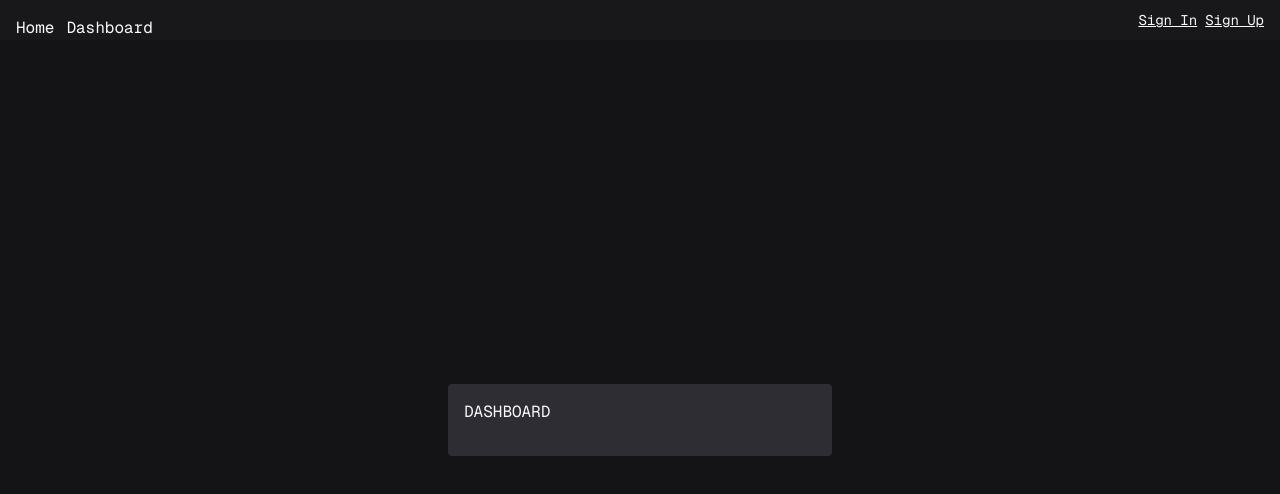
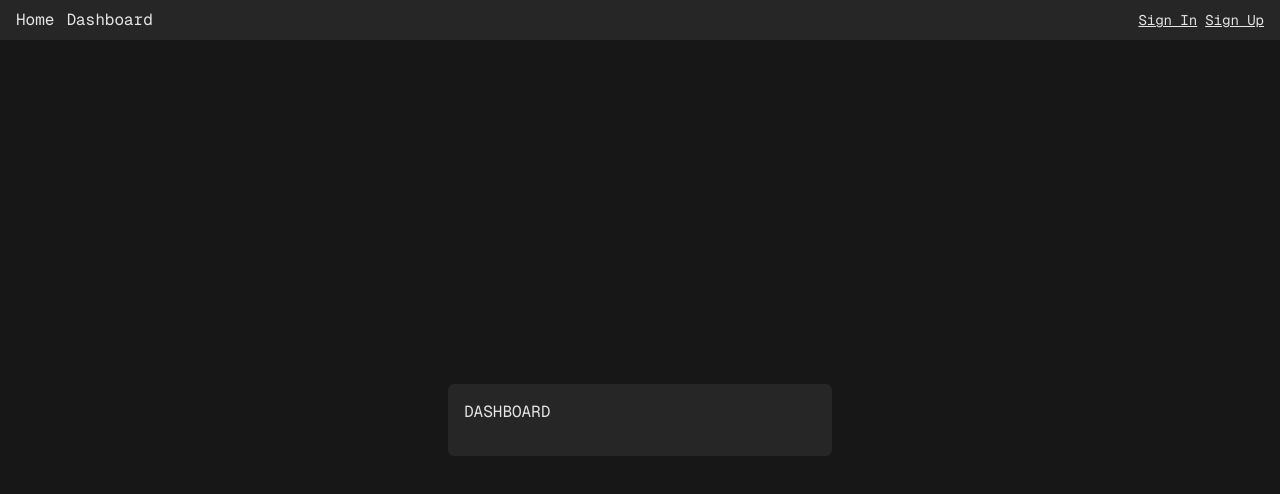
Before and after one commit to RaffDv/Money-Spend, a Next.js app in the folder apps/web/: page /dashboard in a window 1280 px wide. Shown: the top 494 px of the page. Built offline with nearby package versions, Linux system fonts and the light colour scheme; no server answers.

Commit message:
style(web): change theme

```diff
--- a/apps/web/app/auth/login/page.tsx
+++ b/apps/web/app/auth/login/page.tsx
@@ -20,12 +20,12 @@ const Page = () => {
 				<CardHeader>
 					<CardTitle>Login Page</CardTitle>
 				</CardHeader>
-				<CardContent>
+				<CardContent className="flex flex-col items-center justify-center">
 					<SignInForm />
-					<div className="flex w-full items-center gap-4">
-						<Separator className="bg-secondary flex-1" />
+					<div className="flex w-full items-center gap-4 mb-2">
+						<Separator className="bg-border flex-1" />
 						<span className="text-muted-foreground text-sm px-2">or</span>
-						<Separator className="bg-secondary flex-1" />
+						<Separator className="bg-border flex-1" />
 					</div>
 					<GoogleLoginButton />
 				</CardContent>
--- a/apps/web/app/globals.css
+++ b/apps/web/app/globals.css
@@ -38,68 +38,194 @@
 	--color-sidebar-accent-foreground: var(--sidebar-accent-foreground);
 	--color-sidebar-border: var(--sidebar-border);
 	--color-sidebar-ring: var(--sidebar-ring);
+	--font-sans: Inter, sans-serif;
+	--font-mono: JetBrains Mono, monospace;
+	--font-serif: Source Serif 4, serif;
+	--radius: 0.375rem;
+	--tracking-tighter: calc(var(--tracking-normal) - 0.05em);
+	--tracking-tight: calc(var(--tracking-normal) - 0.025em);
+	--tracking-wide: calc(var(--tracking-normal) + 0.025em);
+	--tracking-wider: calc(var(--tracking-normal) + 0.05em);
+	--tracking-widest: calc(var(--tracking-normal) + 0.1em);
+	--tracking-normal: var(--tracking-normal);
+	--shadow-2xl: var(--shadow-2xl);
+	--shadow-xl: var(--shadow-xl);
+	--shadow-lg: var(--shadow-lg);
+	--shadow-md: var(--shadow-md);
+	--shadow: var(--shadow);
+	--shadow-sm: var(--shadow-sm);
+	--shadow-xs: var(--shadow-xs);
+	--shadow-2xs: var(--shadow-2xs);
+	--spacing: var(--spacing);
+	--letter-spacing: var(--letter-spacing);
+	--shadow-offset-y: var(--shadow-offset-y);
+	--shadow-offset-x: var(--shadow-offset-x);
+	--shadow-spread: var(--shadow-spread);
+	--shadow-blur: var(--shadow-blur);
+	--shadow-opacity: var(--shadow-opacity);
+	--color-shadow-color: var(--shadow-color);
+	--color-destructive-foreground: var(--destructive-foreground);
 }
 
 :root {
-	--background: hsl(240, 8%, 95%);
-	--foreground: hsl(240, 8%, 5%);
+	--background: oklch(1.0000 0 0);
+	--foreground: oklch(0.3211 0 0);
 
-	--card: hsl(240, 10%, 94%);
-	--card-foreground: hsl(240, 8%, 5%);
+	--card: oklch(1.0000 0 0);
+	--card-foreground: oklch(0.3211 0 0);
 
-	--popover: hsl(240, 10%, 94%);
-	--popover-foreground: hsl(240, 8%, 5%);
+	--popover: oklch(1.0000 0 0);
+	--popover-foreground: oklch(0.3211 0 0);
 
-	--primary: hsl(240, 40%, 82%);
-	--primary-foreground: hsl(240, 9%, 2%);
+	--primary: oklch(0.6232 0.1879 285.9079);
+	--primary-foreground: oklch(1.0000 0 0);
 
-	--secondary: hsl(240, 12%, 91%);
-	--secondary-foreground: hsl(240, 8%, 5%);
+	--secondary: oklch(0.9677 0.0027 286.3502);
+	--secondary-foreground: oklch(0.4474 0.0261 282.4624);
 
-	--muted: hsl(240, 8%, 91%);
-	--muted-foreground: hsl(240, 9%, 45%);
+	--muted: oklch(0.9854 0.0013 286.3758);
+	--muted-foreground: oklch(0.5513 0.0231 288.6781);
 
-	--accent: hsl(240, 8%, 91%);
-	--accent-foreground: hsl(240, 8%, 5%);
+	--accent: oklch(0.9514 0.0241 285.9328);
+	--accent-foreground: oklch(0.3789 0.1387 291.6145);
 
-	--destructive: hsl(0, 84%, 60%);
-	--destructive-foreground: hsl(0, 0%, 98%);
+	--destructive: oklch(0.6368 0.2078 25.3313);
+	--destructive-foreground: oklch(1.0000 0 0);
 
-	--border: hsl(240, 9%, 87%);
-	--input: hsl(240, 9%, 80%);
-	--ring: hsl(240, 36%, 72%);
+	--border: oklch(0.9271 0.0068 295.4441);
+	--input: oklch(0.9271 0.0068 295.4441);
+	--ring: oklch(0.6232 0.1879 285.9079);
 
-	--radius: 0.5rem;
+	--radius: 0.375rem;
+
+	--chart-1: oklch(0.6232 0.1879 285.9079);
+
+	--chart-2: oklch(0.5462 0.2162 289.0580);
+
+	--chart-3: oklch(0.4876 0.2170 290.4026);
+
+	--chart-4: oklch(0.4238 0.1811 291.9288);
+
+	--chart-5: oklch(0.3789 0.1387 291.6145);
+
+	--sidebar: oklch(0.9854 0.0013 286.3758);
+
+	--sidebar-foreground: oklch(0.3211 0 0);
+
+	--sidebar-primary: oklch(0.6232 0.1879 285.9079);
+
+	--sidebar-primary-foreground: oklch(1.0000 0 0);
+
+	--sidebar-accent: oklch(0.9514 0.0241 285.9328);
+
+	--sidebar-accent-foreground: oklch(0.3789 0.1387 291.6145);
+
+	--sidebar-border: oklch(0.9271 0.0068 295.4441);
+
+	--sidebar-ring: oklch(0.6232 0.1879 285.9079);
+
+	--font-sans: Inter, sans-serif;
+
+	--font-serif: Source Serif 4, serif;
+
+	--font-mono: JetBrains Mono, monospace;
+
+	--shadow-color: oklch(0 0 0);
+
+	--shadow-opacity: 0.1;
+
+	--shadow-blur: 3px;
+
+	--shadow-spread: 0px;
+
+	--shadow-offset-x: 0;
+
+	--shadow-offset-y: 1px;
+
+	--letter-spacing: 0em;
+
+	--spacing: 0.25rem;
+
+	--shadow-2xs: 0 1px 3px 0px hsl(0 0% 0% / 0.05);
+
+	--shadow-xs: 0 1px 3px 0px hsl(0 0% 0% / 0.05);
+
+	--shadow-sm: 0 1px 3px 0px hsl(0 0% 0% / 0.10), 0 1px 2px -1px hsl(0 0% 0% / 0.10);
+
+	--shadow: 0 1px 3px 0px hsl(0 0% 0% / 0.10), 0 1px 2px -1px hsl(0 0% 0% / 0.10);
+
+	--shadow-md: 0 1px 3px 0px hsl(0 0% 0% / 0.10), 0 2px 4px -1px hsl(0 0% 0% / 0.10);
+
+	--shadow-lg: 0 1px 3px 0px hsl(0 0% 0% / 0.10), 0 4px 6px -1px hsl(0 0% 0% / 0.10);
+
+	--shadow-xl: 0 1px 3px 0px hsl(0 0% 0% / 0.10), 0 8px 10px -1px hsl(0 0% 0% / 0.10);
+
+	--shadow-2xl: 0 1px 3px 0px hsl(0 0% 0% / 0.25);
+
+	--tracking-normal: 0em;
 }
 
 .dark {
-	--background: hsl(260, 7%, 8%);
-	--foreground: hsl(300, 9%, 98%);
+	--background: oklch(0.2046 0 0);
+	--foreground: oklch(0.9219 0 0);
 
-	--card: hsl(240, 6%, 10%);
-	--card-foreground: hsl(300, 9%, 98%);
+	--card: oklch(0.2686 0 0);
+	--card-foreground: oklch(0.9219 0 0);
 
-	--popover: hsl(240, 6%, 10%);
-	--popover-foreground: hsl(300, 9%, 98%);
+	--popover: oklch(0.2686 0 0);
+	--popover-foreground: oklch(0.9219 0 0);
 
-	--primary: hsl(254, 20%, 34%);
-	--primary-foreground: hsl(300, 9%, 98%);
+	--primary: oklch(0.6232 0.1879 285.9079);
+	--primary-foreground: oklch(1.0000 0 0);
 
-	--secondary: hsl(255, 8%, 19%);
-	--secondary-foreground: hsl(300, 9%, 98%);
+	--secondary: oklch(0.2686 0 0);
+	--secondary-foreground: oklch(0.9219 0 0);
 
-	--muted: hsl(251, 7%, 29%);
-	--muted-foreground: hsl(255, 8%, 49%);
+	--muted: oklch(0.2686 0 0);
+	--muted-foreground: oklch(0.7155 0 0);
 
-	--accent: hsl(254, 71%, 19%);
-	--accent-foreground: hsl(300, 9%, 98%);
+	--accent: oklch(0.3789 0.1387 291.6145);
+	--accent-foreground: oklch(0.8831 0.0562 285.1912);
 
-	--destructive: hsl(0, 84%, 60%);
-	--destructive-foreground: hsl(0, 0%, 98%);
+	--destructive: oklch(0.6368 0.2078 25.3313);
+	--destructive-foreground: oklch(1.0000 0 0);
 
-	--border: hsl(252, 8%, 12%);
-	--input: hsl(255, 9%, 18%);
-	--ring: hsl(253, 20%, 40%);
+	--border: oklch(0.3715 0 0);
+	--input: oklch(0.3715 0 0);
+	--ring: oklch(0.6232 0.1879 285.9079);
+	--chart-1: oklch(0.7143 0.1434 285.3508);
+	--chart-2: oklch(0.6232 0.1879 285.9079);
+	--chart-3: oklch(0.5462 0.2162 289.0580);
+	--chart-4: oklch(0.4876 0.2170 290.4026);
+	--chart-5: oklch(0.4238 0.1811 291.9288);
+	--radius: 0.375rem;
+	--sidebar: oklch(0.2046 0 0);
+	--sidebar-foreground: oklch(0.9219 0 0);
+	--sidebar-primary: oklch(0.6232 0.1879 285.9079);
+	--sidebar-primary-foreground: oklch(1.0000 0 0);
+	--sidebar-accent: oklch(0.3789 0.1387 291.6145);
+	--sidebar-accent-foreground: oklch(0.8831 0.0562 285.1912);
+	--sidebar-border: oklch(0.3715 0 0);
+	--sidebar-ring: oklch(0.6232 0.1879 285.9079);
+	--font-sans: Inter, sans-serif;
+	--font-serif: Source Serif 4, serif;
+	--font-mono: JetBrains Mono, monospace;
+	--shadow-color: oklch(0 0 0);
+	--shadow-opacity: 0.1;
+	--shadow-blur: 3px;
+	--shadow-spread: 0px;
+	--shadow-offset-x: 0;
+	--shadow-offset-y: 1px;
+	--letter-spacing: 0em;
+	--spacing: 0.25rem;
+	--shadow-2xs: 0 1px 3px 0px hsl(0 0% 0% / 0.05);
+	--shadow-xs: 0 1px 3px 0px hsl(0 0% 0% / 0.05);
+	--shadow-sm: 0 1px 3px 0px hsl(0 0% 0% / 0.10), 0 1px 2px -1px hsl(0 0% 0% / 0.10);
+	--shadow: 0 1px 3px 0px hsl(0 0% 0% / 0.10), 0 1px 2px -1px hsl(0 0% 0% / 0.10);
+	--shadow-md: 0 1px 3px 0px hsl(0 0% 0% / 0.10), 0 2px 4px -1px hsl(0 0% 0% / 0.10);
+	--shadow-lg: 0 1px 3px 0px hsl(0 0% 0% / 0.10), 0 4px 6px -1px hsl(0 0% 0% / 0.10);
+	--shadow-xl: 0 1px 3px 0px hsl(0 0% 0% / 0.10), 0 8px 10px -1px hsl(0 0% 0% / 0.10);
+	--shadow-2xl: 0 1px 3px 0px hsl(0 0% 0% / 0.25);
 }
 
 @layer base {
@@ -108,6 +234,7 @@
 	}
 	body {
 		@apply bg-background text-foreground;
+    letter-spacing: var(--tracking-normal);
 	}
 }
 html,
--- a/apps/web/app/layout.tsx
+++ b/apps/web/app/layout.tsx
@@ -18,6 +18,7 @@ export const metadata: Metadata = {
 	description: "Generated by create next app",
 };
 
+export const dynamic = "force-dynamic";
 export default function RootLayout({
 	children,
 }: Readonly<{
--- a/apps/web/components/appBar.tsx
+++ b/apps/web/components/appBar.tsx
@@ -1,13 +1,11 @@
-import Link from "next/link";
-import { Card, CardContent } from "./ui/card";
 import UserHero from "./userHero";
 
 const AppBar = () => {
 	return (
-		<div className=" max-h-10 flex  bg-card p-4">
+		<div className=" max-h-10 flex  bg-card p-4 items-center">
 			<div className="space-x-3">
-				<Link href={"/"}>Home</Link>
-				<Link href={"/dashboard"}>Dashboard</Link>
+				<a href={"/"}>Home</a>
+				<a href={"/dashboard"}>Dashboard</a>
 			</div>
 			<UserHero />
 		</div>
--- a/apps/web/components/userHero.tsx
+++ b/apps/web/components/userHero.tsx
@@ -1,9 +1,6 @@
-// app/components/userHero.tsx (ou qualquer lugar que esteja em /app e não tenha "use client")
 import { getServerSession } from "next-auth";
 import { authOptions } from "@/lib/auth";
 import Link from "next/link";
-import { Button } from "./ui/button";
-import { signOut } from "next-auth/react";
 import LogoutButton from "./logoutButton";
 
 const UserHero = async () => {
@@ -18,10 +15,13 @@ const UserHero = async () => {
 				</>
 			) : (
 				<>
-					<Link href="/auth/login" className="underline text-sm">
+					<Link href="/auth/login" className="underline text-sm cursor-pointer">
 						Sign In
 					</Link>
-					<Link href="/auth/register" className="underline text-sm">
+					<Link
+						href="/auth/register"
+						className="underline text-sm cursor-pointer"
+					>
 						Sign Up
 					</Link>
 				</>
--- a/apps/web/lib/auth.ts
+++ b/apps/web/lib/auth.ts
@@ -10,6 +10,7 @@ import {
 export const authOptions: NextAuthOptions = {
 	session: {
 		strategy: "jwt",
+		maxAge: 2 * 60 * 60, //2 hrs
 	},
 	pages: {
 		signIn: "/auth/login",
@@ -74,10 +75,11 @@ export const authOptions: NextAuthOptions = {
 			if (user) {
 				return {
 					...token,
-					userId: user.id,
+					id: user.id,
 					access_token: user.access_token,
 					refresh_token: user.refresh_token,
 					accessTokenExpires: getTokenExpiration(user.access_token),
+					exp: getTokenExpiration(user.refresh_token),
 				};
 			}
 
@@ -85,9 +87,6 @@ export const authOptions: NextAuthOptions = {
 				// FIX: Multiple requests to api
 				return await refreshAccessToken(token);
 			}
-			console.log("----------------------------------");
-			console.log("valid");
-			console.log("----------------------------------");
 
 			return token;
 		},
--- a/apps/web/lib/utils.ts
+++ b/apps/web/lib/utils.ts
@@ -5,6 +5,7 @@ import utc from "dayjs/plugin/utc";
 import type { JWT } from "next-auth/jwt";
 import { twMerge } from "tailwind-merge";
 import { refreshReq } from "./api";
+import { signOut } from "next-auth/react";
 dayjs.extend(utc);
 dayjs.extend(timezone);
 
@@ -30,7 +31,6 @@ export async function refreshAccessToken(token: JWT) {
 			accessTokenExpires: expiration.valueOf(),
 		};
 	} catch (error) {
-		console.log("Erro ao renovar token:", error);
 		return {
 			...token,
 		};
--- a/apps/web/middleware.ts
+++ b/apps/web/middleware.ts
@@ -1,5 +1,6 @@
 // middleware.ts
 import { withAuth } from "next-auth/middleware";
+import { revalidatePath } from "next/cache";
 import { NextResponse } from "next/server";
 import type { NextRequest } from "next/server";
 
@@ -11,7 +12,9 @@ const PROTECTED_ROUTES = {
 export default withAuth(
 	function middleware(req) {
 		const token = req.nextauth.token;
+
 		if (!token) {
+			revalidatePath("/auth/login");
 			return NextResponse.redirect(new URL("/auth/login", req.nextUrl));
 		}
 		return NextResponse.next();
```
Also changed, not shown: apps/web/app/api/auth/callback/google-custom/route.ts (+9 -6 lines), 1 other file (tests, documents, lock files or other folders).
